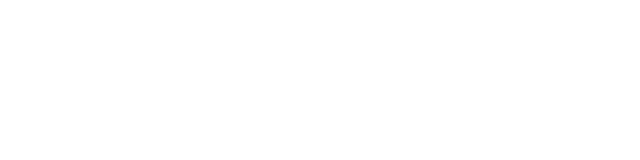
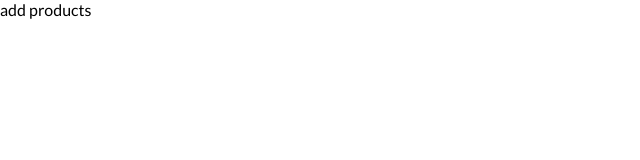
Before and after one commit to CorinaCalin/second-hand-site, a React (Create React App) app: page /addproducts in a window 1280 px wide. Shown: the top 160 px of the page, without its empty margins (0-640 px from the left). Built offline with nearby package versions, Linux system fonts and the light colour scheme.

Commit message:
/addproducts path

```diff
--- a/src/App.js
+++ b/src/App.js
@@ -1,6 +1,7 @@
 import React, { Component } from 'react'
 import { BrowserRouter, Switch, Route } from 'react-router-dom';
 import { Home } from './components/Home';
+import { AddProducts } from './components/AddProducts'
 
 export class App extends Component{
   render(){
@@ -8,6 +9,7 @@
       <BrowserRouter>
           <Switch>
             <Route exact path='/' component={Home} />
+            <Route path='/addproducts' component={AddProducts} />
           </Switch>
       </BrowserRouter>
     )
--- /dev/null
+++ b/src/components/AddProducts.js
@@ -0,0 +1,9 @@
+import React from "react";
+
+export const AddProducts = () => {
+    return(
+        <div>
+            add products
+        </div>
+    )
+}
```
